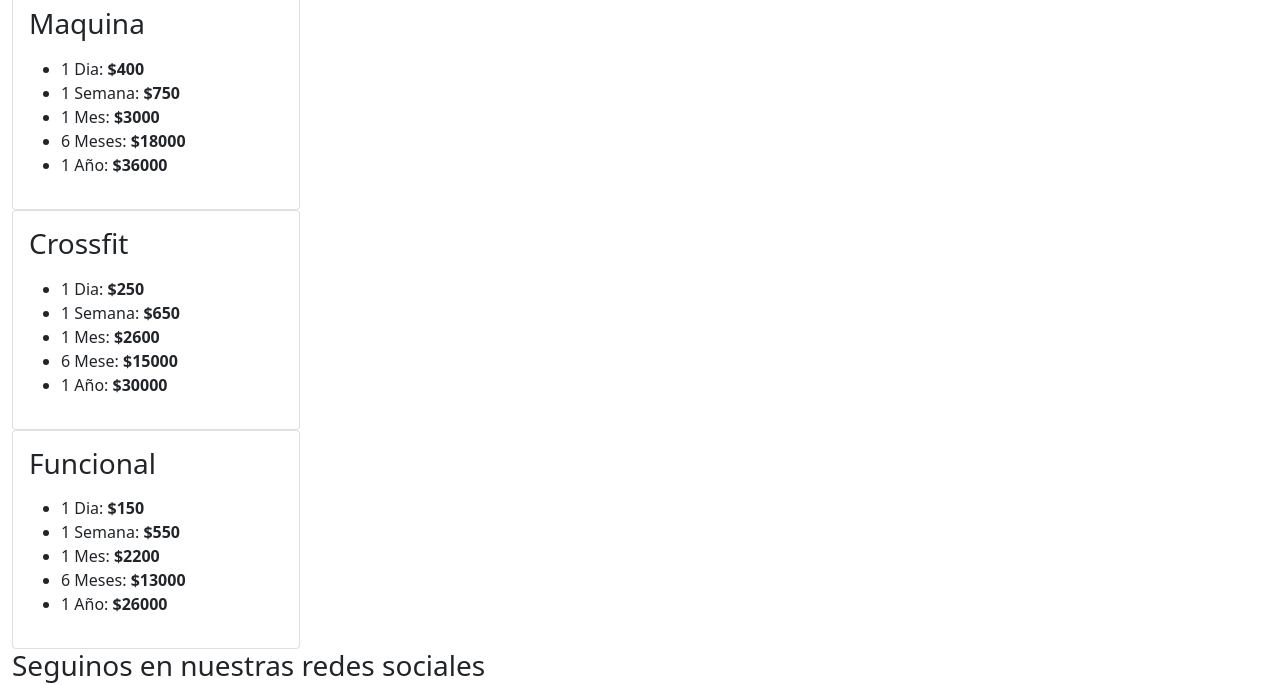
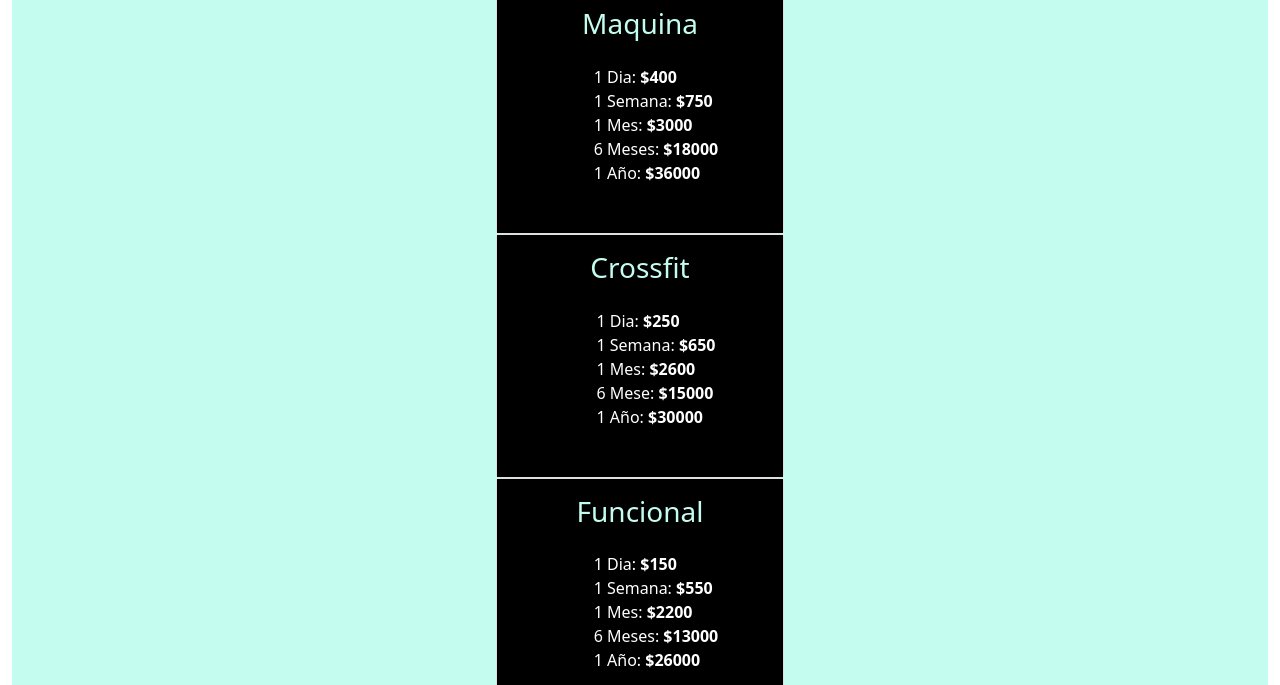
Before and after one commit to JoaquinDamico/Coderhouse-Proyecto-Final-Joaquin-damico, a website: page pages/cuotas.html in a window 1280 px wide. Shown: the part 168-853 px from the top of the page. Drawn offline with nearby package versions, Linux system fonts and the light colour scheme.

Commit message:
Arreglo proyecto final

```diff
--- a/pages/cuotas.html
+++ b/pages/cuotas.html
@@ -6,7 +6,7 @@
     <meta name="viewport" content="width=device-width, initial-scale=1.0">
     <meta name="description" content="Cuotas de los distintos entrenamientos">
     <meta name="keywords" content="Gimnasio, Gym, crossfit, funcional, maquinas">
-    <link rel="stylesheet" href="../scss/styes.css">
+    <link rel="stylesheet" href="../scss/styles.css">
     <link rel="shortcut icon" href="../img/infinitFitness.jpg" type="image/x-icon">
     <link rel="stylesheet" href="https://cdnjs.cloudflare.com/ajax/libs/animate.css/4.1.1/animate.min.css"/>
     <link href="https://cdn.jsdelivr.net/npm/bootstrap@5.0.2/dist/css/bootstrap.min.css" rel="stylesheet" integrity="sha384-EVSTQN3/azprG1Anm3QDgpJLIm9Nao0Yz1ztcQTwFspd3yD65VohhpuuCOmLASjC" crossorigin="anonymous">
--- a/scss/styles.scss
+++ b/scss/styles.scss
@@ -1,4 +1,6 @@
 @import url('https://fonts.googleapis.com/css2?family=Roboto:wght@300&display=swap');
+@import url("./_variables.scss");
+@import "mixins.scss";
 *{
     margin: 0;
     padding: 0;
@@ -81,6 +83,7 @@ body{
         display: flex;
         justify-content: center;
     }
+
 .pieDePagina{
     background-color: #C4FCEF;
     display: flex;
@@ -91,6 +94,7 @@ body{
         color: black;
     }
 }
+
 .sub2{
     background-color: #C4FCEF;
     display: flex;
```
Also changed, not shown: index.html (+2 -2 lines), pages/contacto.html (+1 -1 lines), pages/entrenamientos.html (+1 -1 lines), pages/galeria.html (+1 -1 lines). Lines whose indentation alone changed are shown as unchanged.
